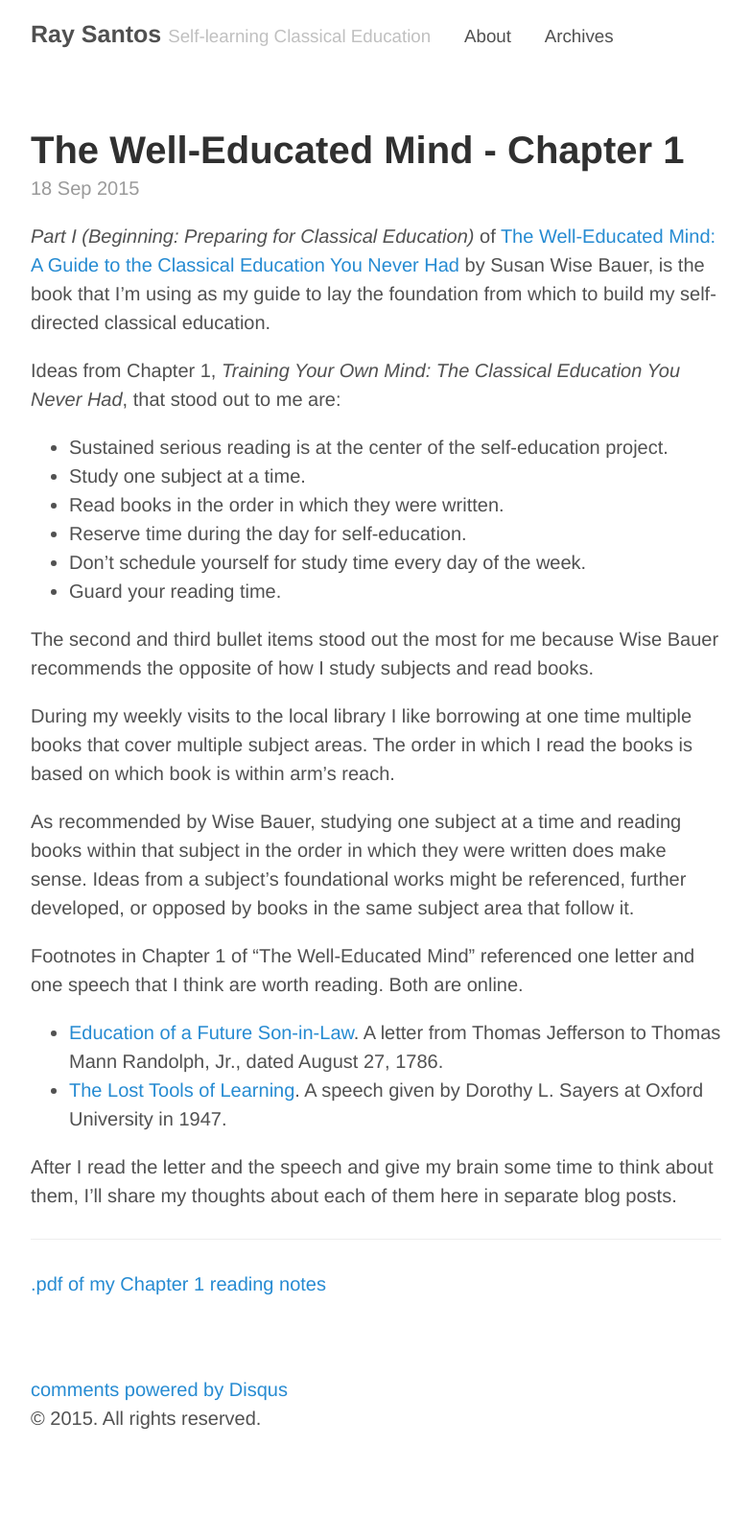
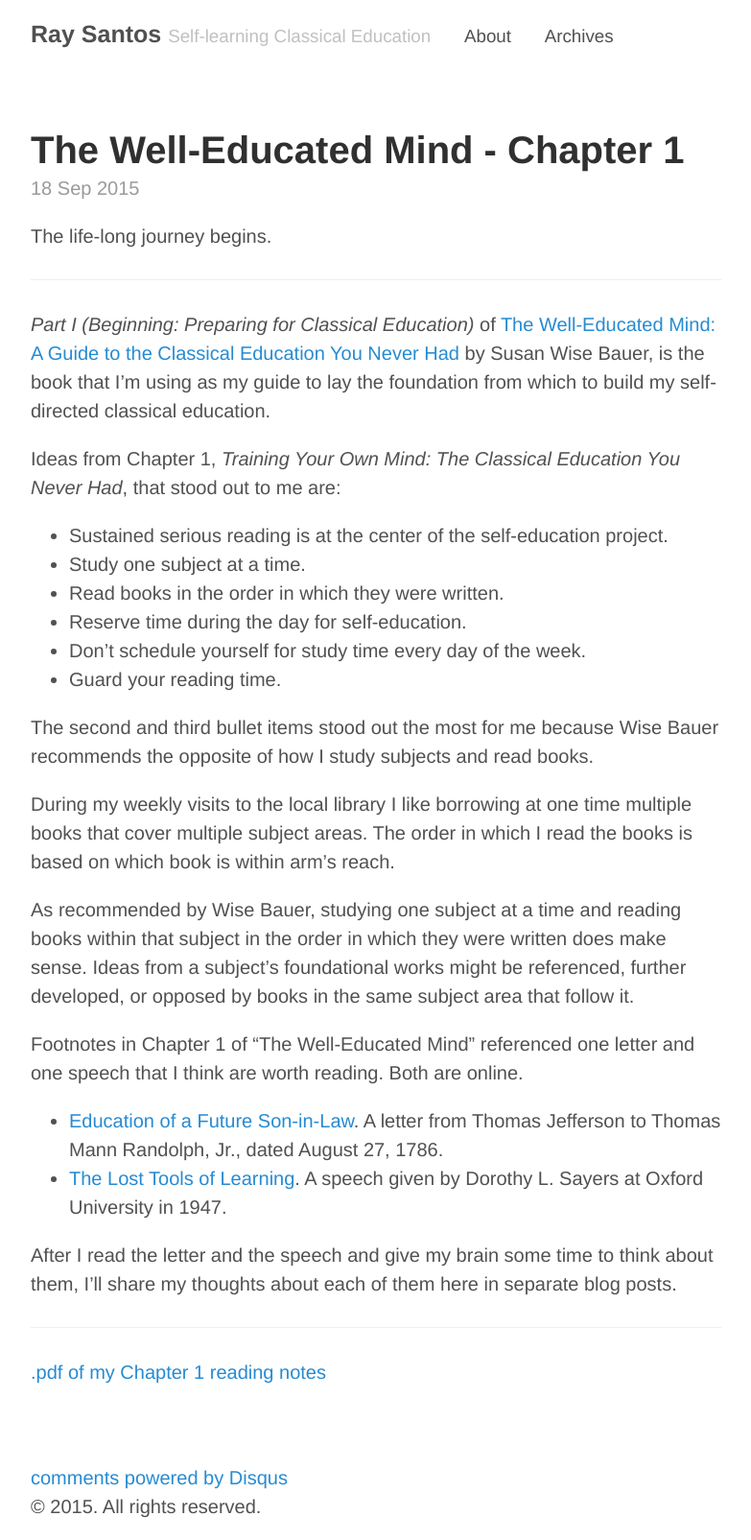
Before and after one commit to raysantoscom/raysantoscom.github.io, a Jekyll site: the page built from _posts/2015-09-18-well-educated-mind-1.md, in a window 1280 px wide. Shown: the whole page at 96% size, without its empty margins (248-1031 px from the left). Built offline with Jekyll 4.4.1, drawn with Linux system fonts in a browser that asks for light colours; comment, search, counter and statistics services are not loaded; before the commit the page ends 1513 px from its top, so only the background shows below that.

Commit message:
Added post excerpt - 2015-09-18-well-educated-mind-1.md

```diff
--- a/_posts/2015-09-18-well-educated-mind-1.md
+++ b/_posts/2015-09-18-well-educated-mind-1.md
@@ -4,6 +4,10 @@ title: The Well-Educated Mind - Chapter 1
 permalink: well-educated-mind-1
 comments: True
 ---
+
+The life-long journey begins.<!--excerpt-->
+
+-----
 
 *Part I (Beginning: Preparing for Classical Education)* of [The Well-Educated Mind: A Guide to the Classical Education You Never Had](http://www.amazon.com/gp/product/0393050947/ref=as_li_qf_sp_asin_il_tl?ie=UTF8&camp=1789&creative=9325&creativeASIN=0393050947&linkCode=as2&tag=6767151-20&linkId=DLLLQ6NYPWZMLZ7A) by Susan Wise Bauer, is the book that I'm using as my guide to lay the foundation from which to build my self-directed classical education.
 
```
